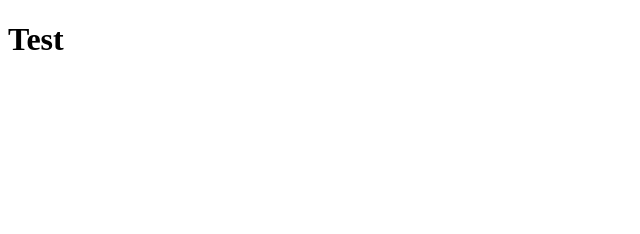
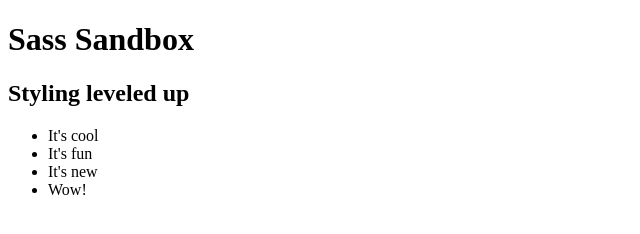
Before and after one commit to lauren-m-johnson/sass-sandbox, a plain HTML site: page index.html in a window 1280 px wide. Shown: the whole page, without its empty margins (0-640 px from the left). Drawn offline with Linux system fonts and the light colour scheme.

Commit message:
update html

```diff
--- a/index.html
+++ b/index.html
@@ -6,6 +6,13 @@
     <title>Sass Sandbox</title>
 </head>
 <body>
-    <h1>Test</h1>
+    <h1>Sass Sandbox</h1>
+    <h2>Styling leveled up</h2>
+    <ul>
+        <li>It's cool</li>
+        <li>It's fun</li>
+        <li>It's new</li>
+        <li>Wow!</li>
+    </ul>
 </body>
 </html>
```
